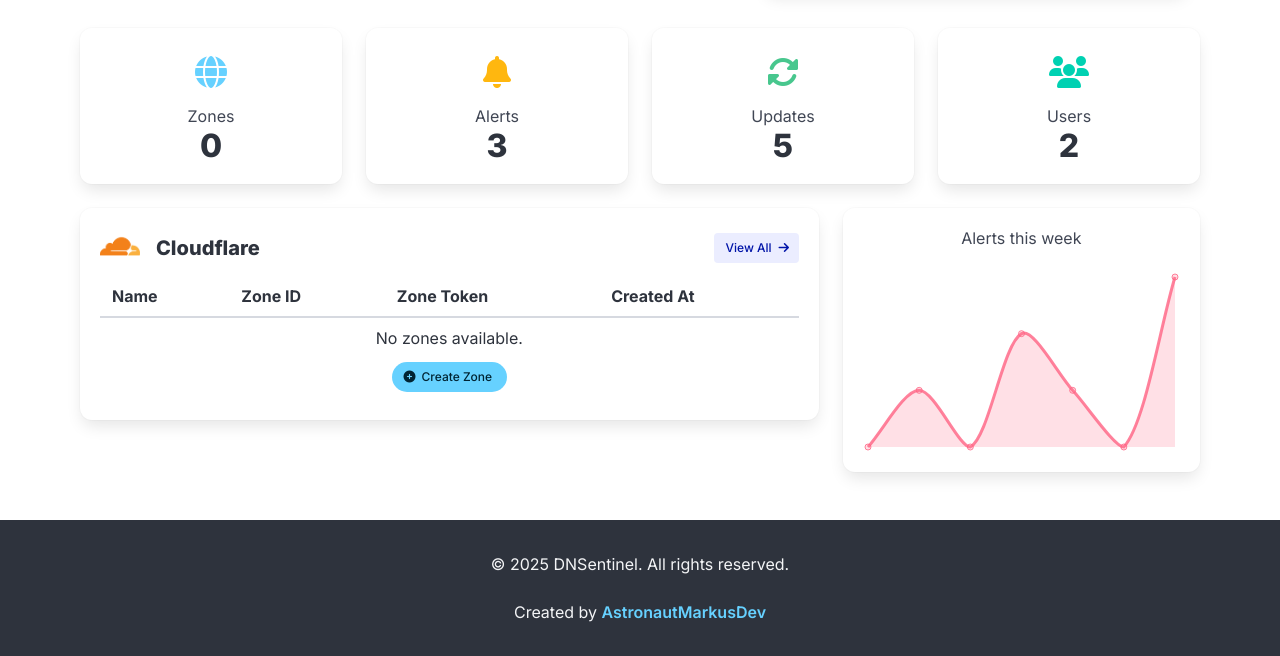
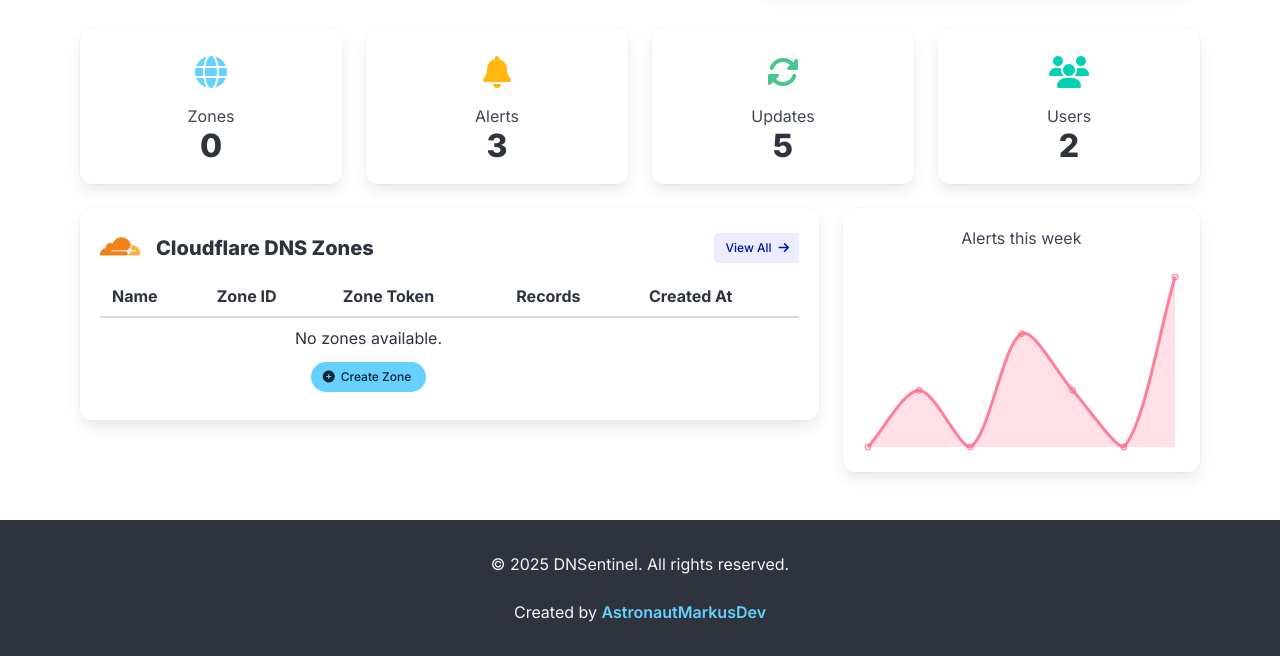
Before and after one commit to AstronautMarkus/DNSentinel, a Flask app: template dnsentinel/app/templates/dashboard/home.html in a window 1280 px wide. Shown: the part 348-1004 px from the top of the page. Run offline with Flask 3, Linux system fonts and the light colour scheme; the template is opened without the code that fills it, so the values that code supplies are empty; some libraries are stand-ins or nearby versions.

Commit message:
feat: add user records count to dashboard home template and update Cloudflare label

```diff
--- a/dnsentinel/app/routes/dashboard/home.py
+++ b/dnsentinel/app/routes/dashboard/home.py
@@ -3,7 +3,7 @@
 import requests
 import socket
 from flask_login import current_user, login_required
-from app.models.models import Zone
+from app.models.models import Zone, Record
 
 
 @dashboard_bp.route('/home')
@@ -26,5 +26,6 @@
         s.close()
 
     user_zones = Zone.query.filter_by(user_id=current_user.id).order_by(Zone.id.desc()).limit(3).all()
+    user_records = Record.query.filter_by(zone_id_fk=user_zones[0].id).count() if user_zones else 0
 
-    return render_template('dashboard/home.html', isp_ip=isp_ip, ethernet_ip=ethernet_ip, user_zones=user_zones)
+    return render_template('dashboard/home.html', isp_ip=isp_ip, ethernet_ip=ethernet_ip, user_zones=user_zones, user_records=user_records)
--- a/dnsentinel/app/templates/dashboard/home.html
+++ b/dnsentinel/app/templates/dashboard/home.html
@@ -69,7 +69,7 @@
           <div class="is-flex is-justify-content-space-between is-align-items-center mb-2">
             <div class="is-flex is-align-items-center" style="gap: 16px;">
               <img src="{{ url_for('static', filename='img/Cloudflare_Logo.png') }}" alt="Cloudflare" style="height:40px; width:auto; pointer-events: none;">
-              <span class="title is-5 mb-0">Cloudflare</span>
+              <span class="title is-5 mb-0">Cloudflare DNS Zones</span>
             </div>
             <a href="{{ url_for('zones.list_zones') }}" class="button is-link is-light is-small">
               <span>View All</span>
@@ -82,6 +82,7 @@
                 <th>Name</th>
                 <th>Zone ID</th>
                 <th>Zone Token</th>
+                <th>Records</th>
                 <th>Created At</th>
               </tr>
             </thead>
@@ -106,6 +107,7 @@
                     <span class="icon is-small"><i class="fas fa-copy"></i></span>
                   </button>
                 </td>
+                <td>{{ user_records }}</td>
                 <td>{{ zone.created_at.strftime('%Y-%m-%d') }}</td>
               </tr>
               {% else %}
```
